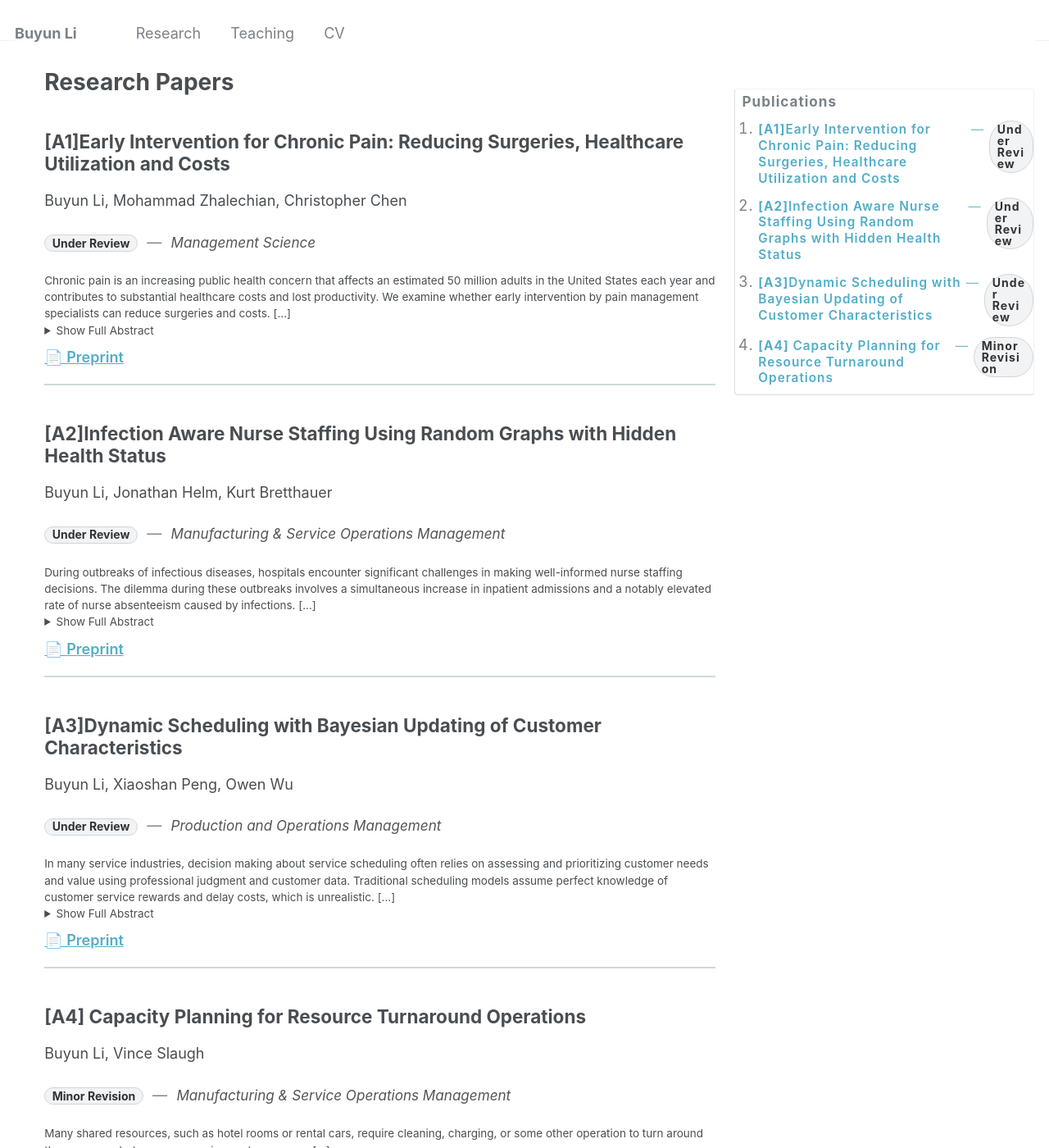
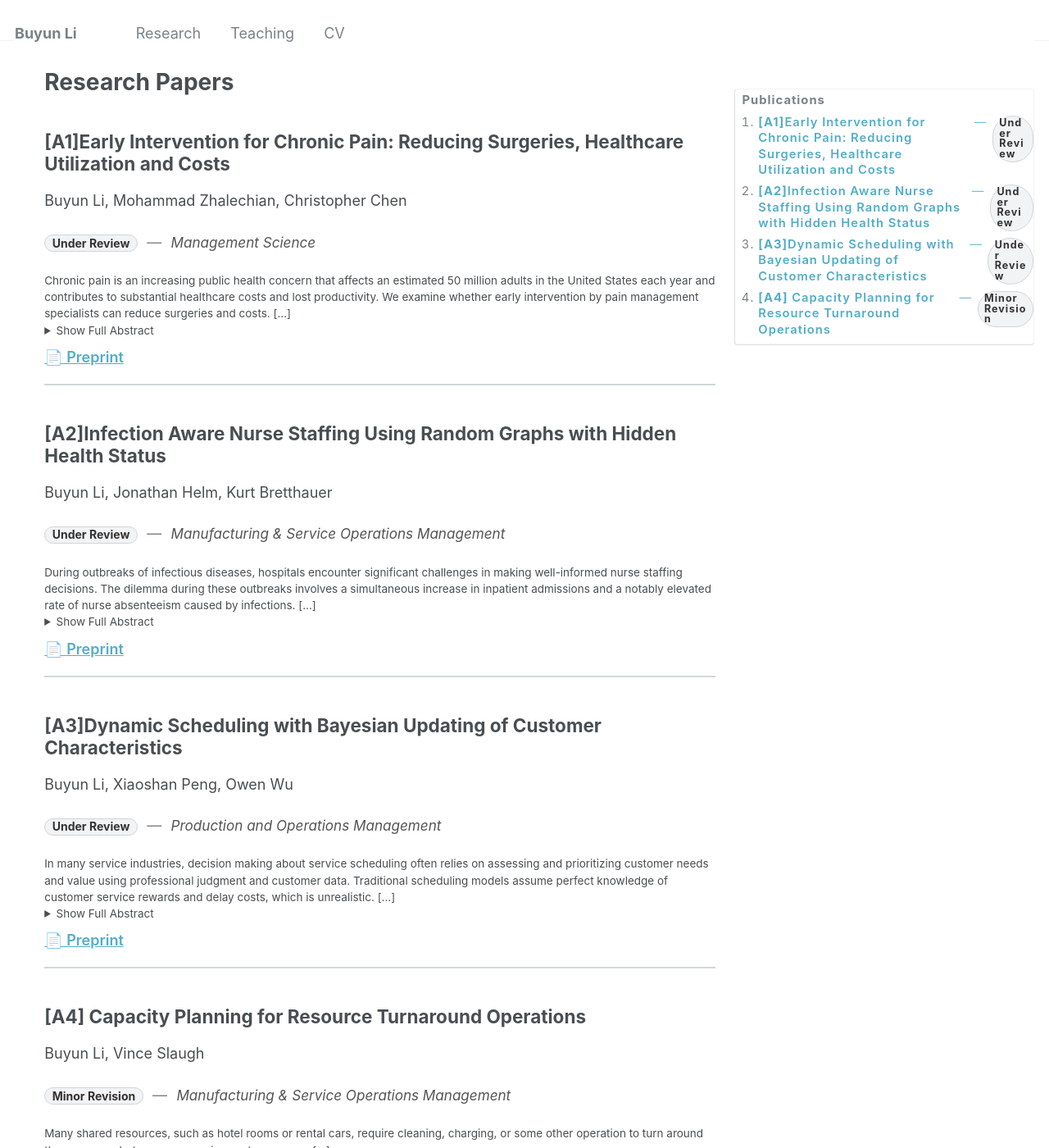
Before and after one commit to BuyunLi/BuyunLi.github.io, a Jekyll site: the page built from _pages/publications.md, in a window 1280 px wide and 1400 px high. Shown: the whole window at 82% size. Built offline with Jekyll 4.4.1, drawn with Linux system fonts in a browser that asks for light colours.

Commit message:
Update _custom.scss

```diff
--- a/_sass/_custom.scss
+++ b/_sass/_custom.scss
@@ -141,3 +141,25 @@
   border-bottom: 1px solid transparent;
 }
 .pub__link:hover { text-decoration: underline; }
+
+.toc--right {
+  font-size: 0.82rem;   /* ← tweak this: try 0.80rem or 0.75rem if you want smaller */
+  line-height: 1.3;
+}
+
+/* Keep headings a touch larger than the base, but still small */
+.toc--right .toc__title   { font-size: 1.0em; }  /* = 0.82rem */
+.toc--right .toc__section { font-size: 0.95em; } /* ~0.78rem */
+
+/* Ensure list markers (1., 2., …) and links use the base */
+.toc--right .toc__list,
+.toc--right .toc__list li,
+.toc--right .toc__list a,
+.toc--right .toc__status { font-size: 1em; }
+
+/* Mini status pill should scale with TOC base */
+.toc--right .pub__status--mini { font-size: 0.85em; line-height: 1; }
+
+/* (Keep your existing no-uppercase rule) */
+.toc--right, .toc__title, .toc__section, .toc__list, .toc__list a,
+.toc__title-text, .toc__status, .toc__dash { text-transform: none !important; }
```
